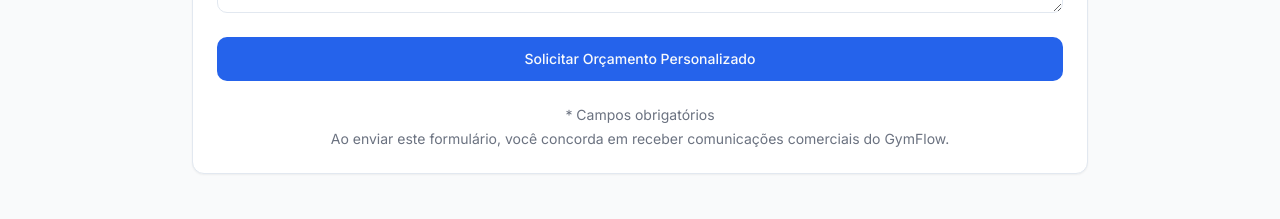
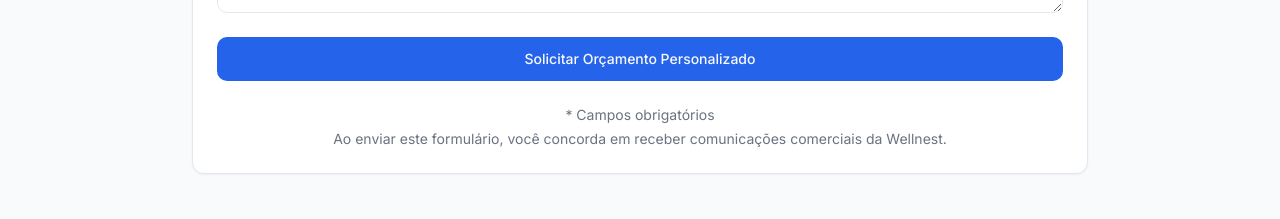
Before and after one commit to ghduuep/gymflow-page, a Next.js app: page /orcamento in a window 1280 px wide. Shown: the part 1660-1879 px from the top of the page. Built offline with nearby package versions, Linux system fonts and the light colour scheme.

Commit message:
changing gymflow name on orcamento form

```diff
--- a/components/orcamento-form.tsx
+++ b/components/orcamento-form.tsx
@@ -55,7 +55,7 @@ export function OrcamentoForm() {
           <h3 className="text-2xl font-bold text-gray-900 mb-2">Solicitação Enviada com Sucesso!</h3>
           <p className="text-gray-600 mb-4">
             Recebemos sua solicitação. Nossa equipe especializada entrará em contato em até 24 horas para uma
-            consultoria personalizada sobre como o GymFlow pode transformar sua academia.
+            consultoria personalizada sobre como a Wellnest pode transformar sua academia.
           </p>
           <Badge className="bg-blue-100 text-blue-800">Resposta em até 24h</Badge>
         </CardContent>
@@ -256,7 +256,7 @@ export function OrcamentoForm() {
           <div className="text-center text-sm text-gray-500">
             <p>* Campos obrigatórios</p>
             <p className="mt-1">
-              Ao enviar este formulário, você concorda em receber comunicações comerciais do GymFlow.
+              Ao enviar este formulário, você concorda em receber comunicações comerciais da Wellnest.
             </p>
           </div>
         </form>
```
